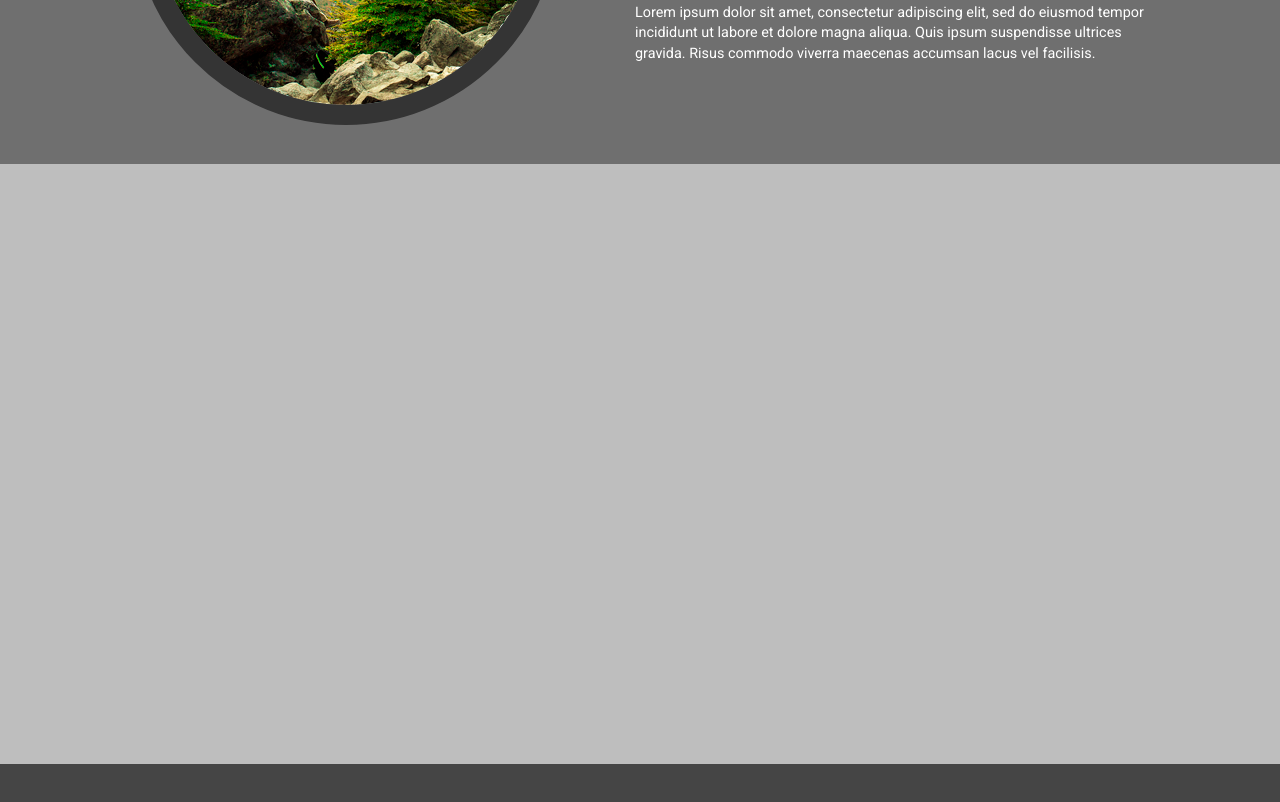
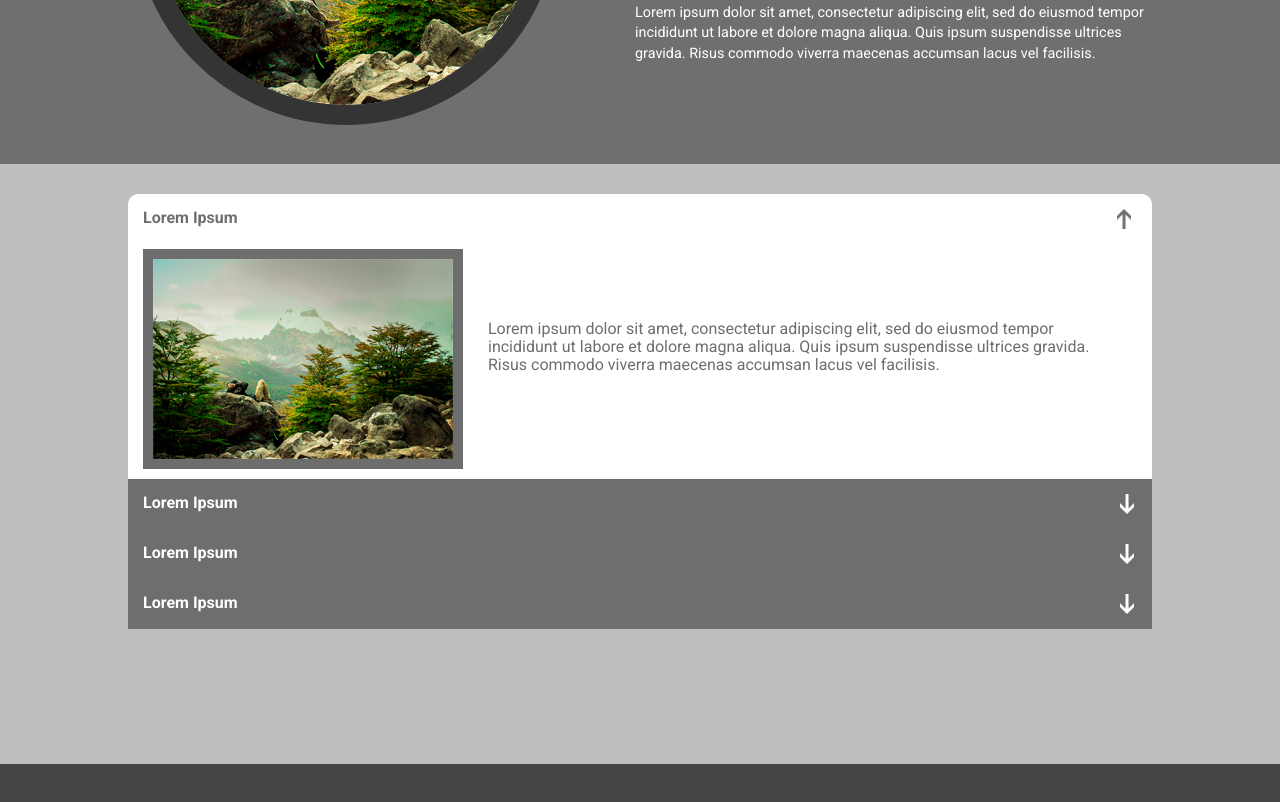
Before and after one commit to gonzamace/dot, a website: page index.html in a window 1280 px wide. Shown: the part 1736-2538 px from the top of the page. Drawn offline with nearby package versions, Linux system fonts and the light colour scheme.

Commit message:
accordion css setup

```diff
--- a/index.html
+++ b/index.html
@@ -48,6 +48,61 @@
 			</div>
 		</section>
 		<section id="accordeon">
+			<div class="container">
+
+				<div class="button active">
+					<div class="col-one">
+						Lorem Ipsum
+					</div>
+					<div class="col-two active">
+					</div>
+				</div>
+				<div class="panel">
+					<div class="col-one">
+						<img src="src/img/camada_landing_2.png">
+					</div>
+					<div class="col-two">
+						Lorem ipsum dolor sit amet, consectetur adipiscing elit, sed do eiusmod tempor incididunt ut labore et dolore magna aliqua. Quis ipsum suspendisse ultrices gravida. Risus commodo viverra maecenas accumsan lacus vel facilisis.
+					</div>
+				</div>
+
+				<div class="button">
+					<div class="col-one">
+						Lorem Ipsum
+					</div>
+					<div class="col-two">
+
+					</div>
+				</div>
+				<div class="panel">
+
+				</div>
+
+				<div class="button">
+					<div class="col-one">
+						Lorem Ipsum
+					</div>
+					<div class="col-two">
+
+					</div>
+				</div>
+				<div class="panel">
+
+				</div>
+
+				<div class="button">
+					<div class="col-one">
+						Lorem Ipsum
+					</div>
+					<div class="col-two">
+
+					</div>
+				</div>
+				<div class="panel">
+
+				</div>
+
+			</div>
 
 		</section>
 		<section id="form">
--- a/src/css/app.css
+++ b/src/css/app.css
@@ -121,18 +121,67 @@ footer {
     font-size: .9em;
     line-height: 1.4em;
 }
-/*
-#accordeon .panel .container{
-	width: 98%;
+
+#accordeon .button{
+	background-color: #6e6e6e;
+    padding: 10px;
+    height: 30px;
+    cursor: pointer;
+    /*margin-bottom: 3px;*/
 }
-#accordeon .panel .col-one{
-	width: 30%%;
+#accordeon .button .col-one {
+    font-weight: 800;
 }
+#accordeon .button:first-child{
+    border-top-left-radius: 10px;
+    border-top-right-radius: 10px;
+}
+#accordeon .button:last-child{
+    border-bottom-left-radius: 10px;
+    border-bottom-right-radius: 10px;
+}
+
+#accordeon .button.active{
+	background-color: #ffffff;
+	color: #6e6e6e;
+}
+
+#accordeon .button .col-two {
+    background: url(../../src/img/arrow_down_accordion.png);
+    background-repeat: no-repeat;
+    background-size: contain;
+    background-position: center ;
+    width: 20px;
+    height: 20px;
+    margin: 5px;
+    padding: 0px;
+}
+
+#accordeon .button .col-two.active {
+    background: url(../../src/img/arrow_up_accordion.png);
+    background-repeat: no-repeat;
+    background-size: contain;
+
+}
+
+#accordeon .panel {
+	background: #ffffff;
+	padding: 0px 10px;
+	position: relative;
+}
+
+#accordeon .panel .col-one img{
+	border: 10px solid #6d6d6d;
+}
+
 #accordeon .panel .col-two{
-	width: 65%;
+	padding-left: 20px;
+	position: absolute;
+	top: 30%;
+	width: 60%;
+	float: none;
 	color: #6e6e6e;
-    font-size: 0.9em;
-}*/
+}
 
 
 @media only screen and (max-width: 767px) {
```
Also changed, not shown: dist/css/app.min.css.
